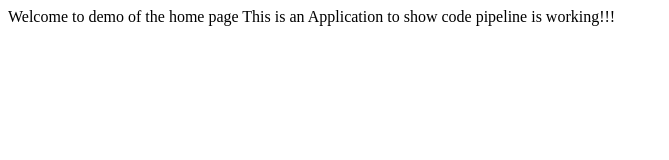
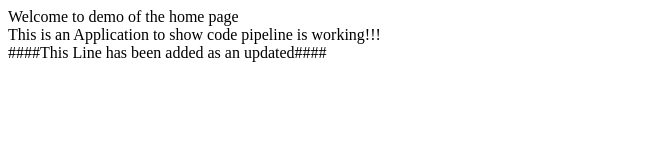
Before and after one commit to OmkarKadam2002/Adevops2, a plain HTML site: page index.html in a window 1280 px wide. Shown: the whole page, without its empty margins (0-669 px from the left). Drawn offline with Linux system fonts and the light colour scheme.

Commit message:
Update index.html

```diff
--- a/index.html
+++ b/index.html
@@ -1,6 +1,9 @@
 <html>
-<head>Welcome to demo of the home page</head>
+<head>
+  Welcome to demo of the home page
+  </head>
 <body>
-This is an Application to show code pipeline is working!!!
+<br>This is an Application to show code pipeline is working!!!
+ <br>####This Line has been added as an updated####
 </body>
 </html>
```
